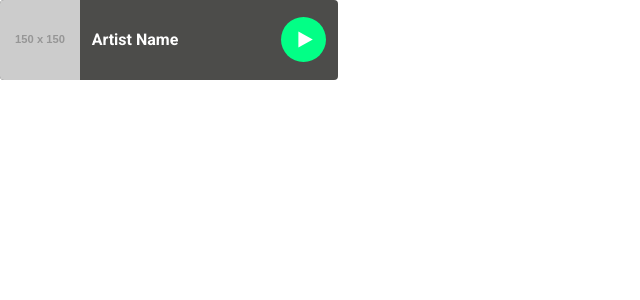
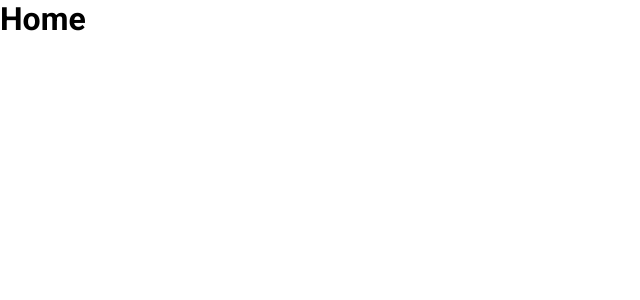
Before and after one commit to gabrieldev525/spotify-clone, a React (Create React App) app: page / in a window 1280 px wide. Shown: the top 300 px of the page, without its empty margins (0-640 px from the left). Built offline with nearby package versions, Linux system fonts and the light colour scheme.

Commit message:
feat(album-card-component): create album card component

```diff
--- a/src/components/album-card/index.tsx
+++ b/src/components/album-card/index.tsx
@@ -20,7 +20,6 @@ export default function AlbumCard() {
         </div>
       </div>
     </div>
-
     </>
   )
 }
--- a/src/containers/home/index.tsx
+++ b/src/containers/home/index.tsx
@@ -5,6 +5,6 @@ import AlbumCard from '../../components/album-card'
 
 export default function Home() {
   return (
-    <AlbumCard></AlbumCard>
+    <h1>Home</h1>
   )
 }
```
